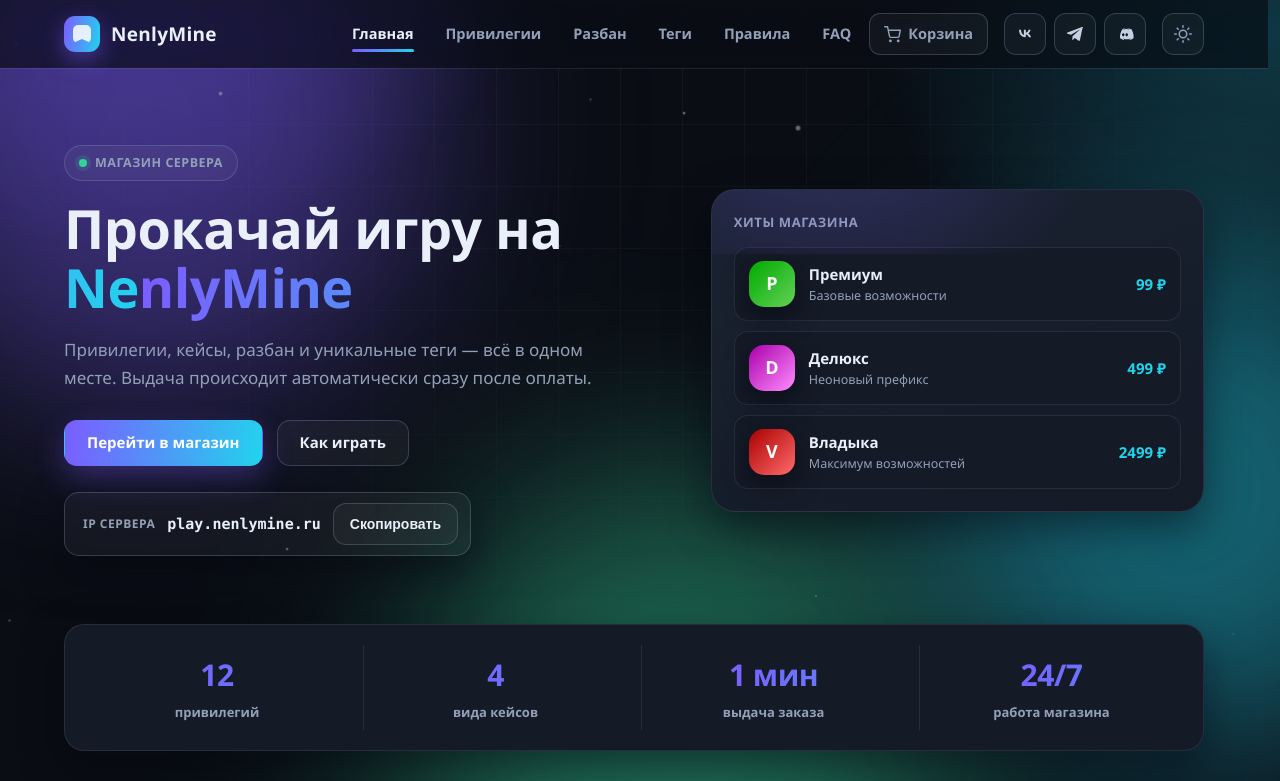
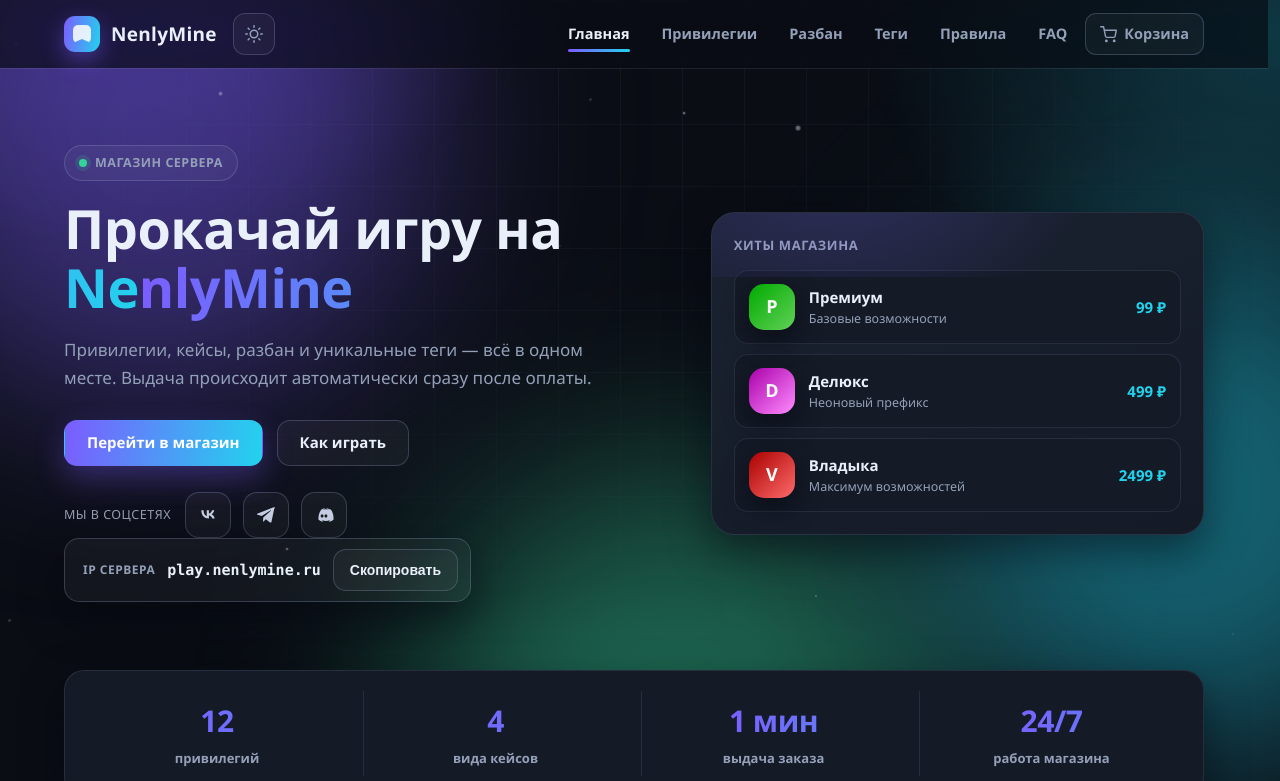
Before and after one commit to Sigmaboyyyt/sitee, a plain HTML site: page index.html in a window 1280 px wide. Shown: the top 781 px of the page. Drawn offline with Linux system fonts and the light colour scheme.

Commit message:
Соцсети из шапки в основной экран, ссылка на тг

```diff
--- a/script.js
+++ b/script.js
@@ -158,23 +158,27 @@
         });
     }
 
-    /* ================= СОЦСЕТИ В ШАПКЕ ================= */
-    var headerSvgVk = '<svg viewBox="0 0 24 24" width="18" height="18" fill="currentColor"><path d="M12.8 16.2c-5.3 0-8.7-3.7-8.8-9.9h2.7c.1 4.6 2.2 6.5 3.8 6.9V6.3h2.6v3.9c1.6-.2 3.2-1.9 3.8-3.9h2.6c-.4 2.5-2.1 4.2-3.3 4.9 1.2.6 3.2 2.1 3.9 5h-2.9c-.6-1.9-2.1-3.3-4.1-3.6v3.6h-.3z"/></svg>';
-    var headerSvgTg = '<svg viewBox="0 0 24 24" width="18" height="18" fill="currentColor"><path d="M21.9 4.3 18.6 20c-.2 1.1-.9 1.4-1.8.9l-5-3.7-2.4 2.3c-.3.3-.5.5-1 .5l.3-5 9.1-8.2c.4-.4-.1-.6-.6-.2L6.8 13.1l-4.9-1.5c-1.1-.3-1.1-1 .2-1.5l19.1-7.4c.9-.3 1.7.2 1.4 1.6z"/></svg>';
-    var headerSvgDs = '<svg viewBox="0 0 24 24" width="18" height="18" fill="currentColor"><path d="M19.3 5.3A16 16 0 0 0 15.2 4l-.2.4a13 13 0 0 1 3.6 1.8 11.4 11.4 0 0 0-9.2 0A13 13 0 0 1 13 4.4L12.8 4a16 16 0 0 0-4 1.3C5.8 9.5 5 13.6 5.4 17.6a16 16 0 0 0 4.9 2.4l.6-1a10 10 0 0 1-1.7-.8l.4-.3a11 11 0 0 0 9.6 0l.4.3c-.5.3-1.1.6-1.7.8l.6 1a16 16 0 0 0 4.9-2.4c.5-4.6-.8-8.7-3.1-12.3zM9.7 15.1c-.9 0-1.7-.9-1.7-2s.8-2 1.7-2 1.7.9 1.7 2-.8 2-1.7 2zm4.6 0c-.9 0-1.7-.9-1.7-2s.8-2 1.7-2 1.7.9 1.7 2-.7 2-1.7 2z"/></svg>';
+    /* ================= СОЦСЕТИ В ОСНОВНОМ ЭКРАНЕ ================= */
+    var headerSvgVk = '<svg viewBox="0 0 24 24" width="20" height="20" fill="currentColor"><path d="M12.8 16.2c-5.3 0-8.7-3.7-8.8-9.9h2.7c.1 4.6 2.2 6.5 3.8 6.9V6.3h2.6v3.9c1.6-.2 3.2-1.9 3.8-3.9h2.6c-.4 2.5-2.1 4.2-3.3 4.9 1.2.6 3.2 2.1 3.9 5h-2.9c-.6-1.9-2.1-3.3-4.1-3.6v3.6h-.3z"/></svg>';
+    var headerSvgTg = '<svg viewBox="0 0 24 24" width="20" height="20" fill="currentColor"><path d="M21.9 4.3 18.6 20c-.2 1.1-.9 1.4-1.8.9l-5-3.7-2.4 2.3c-.3.3-.5.5-1 .5l.3-5 9.1-8.2c.4-.4-.1-.6-.6-.2L6.8 13.1l-4.9-1.5c-1.1-.3-1.1-1 .2-1.5l19.1-7.4c.9-.3 1.7.2 1.4 1.6z"/></svg>';
+    var headerSvgDs = '<svg viewBox="0 0 24 24" width="20" height="20" fill="currentColor"><path d="M19.3 5.3A16 16 0 0 0 15.2 4l-.2.4a13 13 0 0 1 3.6 1.8 11.4 11.4 0 0 0-9.2 0A13 13 0 0 1 13 4.4L12.8 4a16 16 0 0 0-4 1.3C5.8 9.5 5 13.6 5.4 17.6a16 16 0 0 0 4.9 2.4l.6-1a10 10 0 0 1-1.7-.8l.4-.3a11 11 0 0 0 9.6 0l.4.3c-.5.3-1.1.6-1.7.8l.6 1a16 16 0 0 0 4.9-2.4c.5-4.6-.8-8.7-3.1-12.3zM9.7 15.1c-.9 0-1.7-.9-1.7-2s.8-2 1.7-2 1.7.9 1.7 2-.8 2-1.7 2zm4.6 0c-.9 0-1.7-.9-1.7-2s.8-2 1.7-2 1.7.9 1.7 2-.7 2-1.7 2z"/></svg>';
 
-    function injectHeaderSocials() {
-        var header = document.querySelector('.site-header .container');
-        if (!header || document.querySelector('.header-socials')) { return; }
-        var wrap = document.createElement('div');
-        wrap.className = 'header-socials';
-        wrap.setAttribute('aria-label', 'Мы в соцсетях');
-        wrap.innerHTML =
-            '<a href="#" class="hs s-vk" aria-label="VK" title="VK">' + headerSvgVk + '</a>' +
-            '<a href="#" class="hs s-tg" aria-label="Telegram" title="Telegram">' + headerSvgTg + '</a>' +
-            '<a href="#" class="hs s-ds" aria-label="Discord" title="Discord">' + headerSvgDs + '</a>';
-        var ref = document.querySelector('.site-header .hamburger');
-        header.insertBefore(wrap, ref);
+    function injectHeroSocials() {
+        if (document.querySelector('.hero-socials')) { return; }
+        var block = document.createElement('div');
+        block.className = 'hero-socials';
+        block.setAttribute('aria-label', 'Мы в соцсетях');
+        block.innerHTML =
+            '<div class="hero-socials-inner">' +
+            '<span class="hero-socials-label">Мы в соцсетях</span>' +
+            '<a href="#vk" class="hs s-vk" aria-label="VK" title="VK">' + headerSvgVk + '</a>' +
+            '<a href="https://t.me/nenlymine" class="hs s-tg" aria-label="Telegram" title="Telegram">' + headerSvgTg + '</a>' +
+            '<a href="#ds" class="hs s-ds" aria-label="Discord" title="Discord">' + headerSvgDs + '</a>' +
+            '</div>';
+        var anchor = document.querySelector('.hero .hero-copy .hero-buttons');
+        if (!anchor) { anchor = document.querySelector('.page-hero .page-hero-sub'); }
+        if (!anchor) { return; }
+        anchor.parentNode.insertBefore(block, anchor.nextSibling);
     }
 
     /* ================= МОБИЛЬНОЕ МЕНЮ ================= */
@@ -509,7 +513,7 @@
     /* ================= ИНИЦИАЛИЗАЦИЯ ================= */
     initHeader();
     injectBgFx();
-    injectHeaderSocials();
+    injectHeroSocials();
     initReveal();
     initStagger();
     refreshCartBadge();
--- a/style.css
+++ b/style.css
@@ -389,16 +389,15 @@ body::after {
 .hamburger.active .icon-burger { display: none; }
 .hamburger.active .icon-close { display: block; }
 
-/* ---------- Соцсети в шапке (правый верхний угол) ---------- */
-.site-header .logo { order: 0; }
-.site-header .nav { order: 1; }
-.site-header .header-socials { order: 2; }
-.site-header .theme-toggle { order: 3; }
-.site-header .hamburger { order: 4; }
-
-.header-socials { display: flex; align-items: center; gap: 8px; }
+/* ---------- Соцсети в основном экране ---------- */
+.hero-socials { margin-top: 26px; }
+.hero-socials-inner { display: flex; align-items: center; gap: 12px; }
+.hero-socials-label {
+    font-size: 12.5px; letter-spacing: .04em; text-transform: uppercase;
+    color: var(--text-soft); opacity: .75; margin-right: 2px;
+}
 .hs {
-    width: 42px; height: 42px; border-radius: 12px;
+    width: 46px; height: 46px; border-radius: 14px;
     display: inline-flex; align-items: center; justify-content: center;
     border: 1px solid var(--border-strong);
     background: var(--icon-btn-bg); color: var(--text-soft);
@@ -854,7 +853,6 @@ html.js .reveal.in { opacity: 1; transform: none; }
 }
 
 @media (max-width: 560px) {
-    .header-socials { display: none; }
     .cart-kind { min-width: 66px; font-size: 10.5px; padding: 5px 8px; }
     .toast { left: 16px; right: 16px; transform: translateY(20px); max-width: none; }
     .toast.show { transform: translateY(0); }
```
